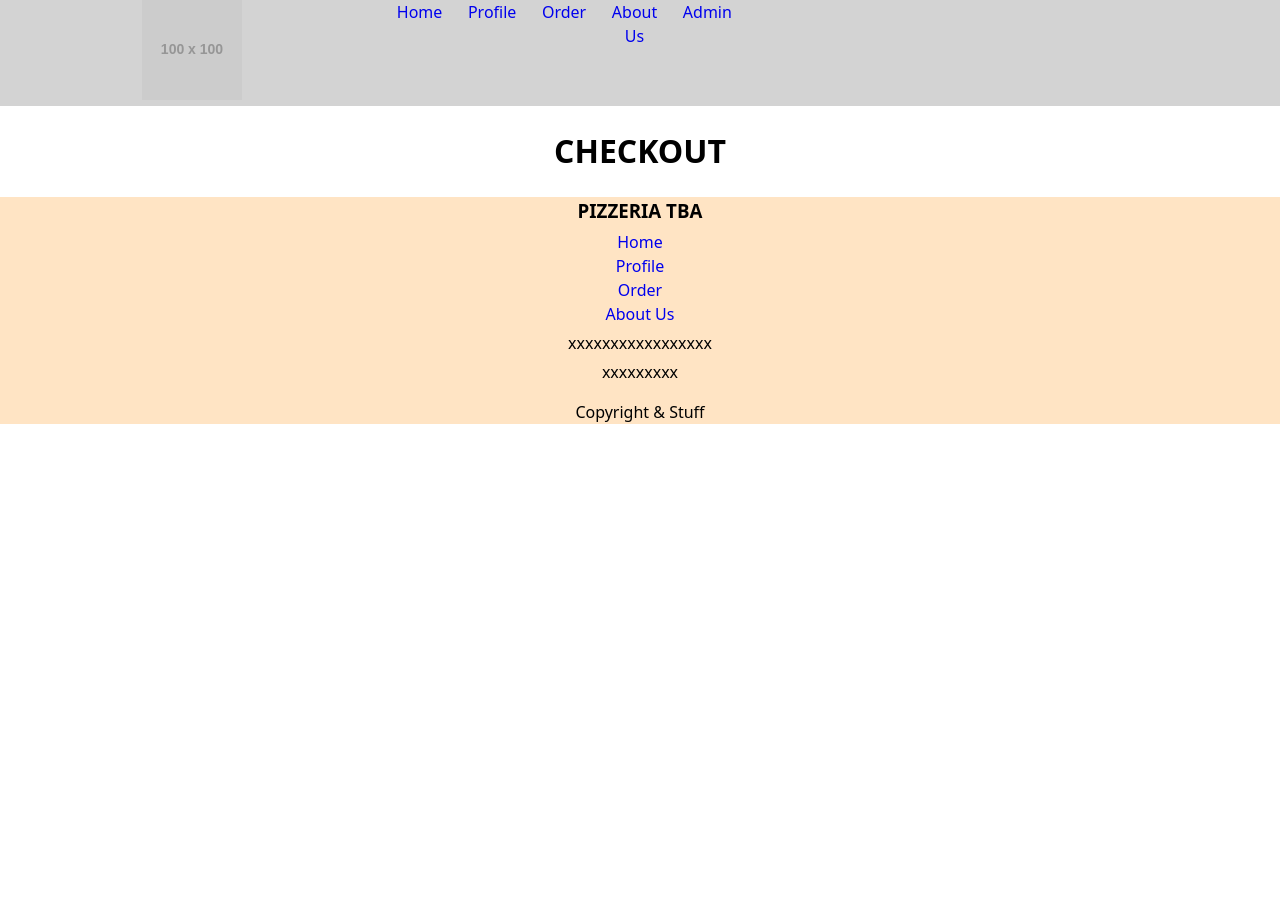
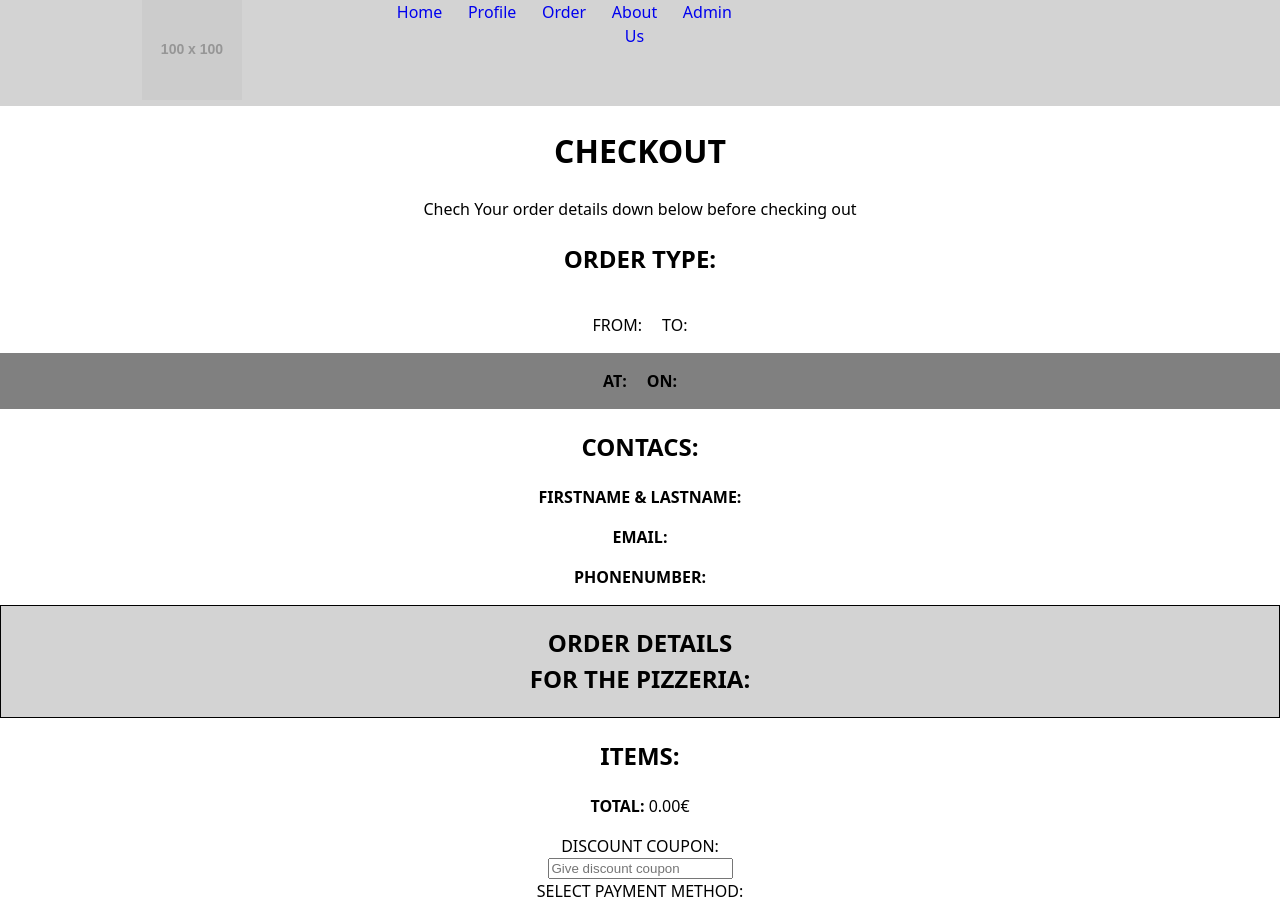
Before and after one commit to smpkl/PizzeriaWebProject-Front, a React (Vite) app in the folder project-frontend/: page /checkout in a window 1280 px wide. Shown: the top 902 px of the page. Before the commit the page ends 800 px from the top, so only its background shows below. Built offline with nearby package versions, Linux system fonts and the light colour scheme.

Commit message:
Added the basic layout for checkout view. Noticed and fixed Home page dailymeal not actually getting meal products from DB.

```diff
--- a/project-frontend/src/components/DeliveryForm.jsx
+++ b/project-frontend/src/components/DeliveryForm.jsx
@@ -1,16 +1,16 @@
 import {useOrderForm} from '../hooks/orderFormHooks';
-//import {useOrderContext} from '../hooks/contextHooks';
+import {useOrderContext} from '../hooks/contextHooks';
 import {useNavigate} from 'react-router';
 
 const DeliveryForm = () => {
   const navigate = useNavigate();
+  const {orderInfo} = useOrderContext();
 
   const proceedToCheckout = () => {
     navigate('/checkout');
   };
 
-  const {handleInputChange, handleSubmit, orderInputs} =
-    useOrderForm(proceedToCheckout);
+  const {handleInputChange, handleSubmit} = useOrderForm(proceedToCheckout);
 
   return (
     <>
@@ -42,7 +42,7 @@ const DeliveryForm = () => {
               style={{margin: 'auto'}}
               placeholder="Street name and number, postal code, city"
               onChange={handleInputChange}
-              value={orderInputs.userAddress}
+              value={orderInfo.userAddress}
             ></input>
             <label htmlFor="userAddress2">Building/apartment: </label>
             <input
@@ -52,7 +52,7 @@ const DeliveryForm = () => {
               style={{margin: 'auto'}}
               placeholder="e.g. Apartment B 2"
               onChange={handleInputChange}
-              value={orderInputs.userAddress2}
+              value={orderInfo.userAddress2}
             ></input>
           </div>
           {/*En tiedä mistä/miten nää pizzeria vaihtoehdot täytyy hakea. Onko vielä osa suunnitelmaa vai onko meillä vaan yksi lokaatio?*/}
@@ -62,36 +62,36 @@ const DeliveryForm = () => {
           >
             <h4>Choose a pizzeria: </h4>
             <div>
-              <label htmlFor="pizzeriaChoice1" id="pizzeriaChoice1">
-                Pizzeria 1, Osoite 1
-              </label>
+              <label htmlFor="pizzeriaChoice1">Pizzeria 1, Osoite 1</label>
               <input
+                id="pizzeriaChoice1"
                 type="radio"
                 name="pizzeriaAddress"
                 value="pizzeria-1"
                 onChange={handleInputChange}
+                checked={orderInfo.pizzeriaAddress === 'pizzeria-1'}
               ></input>
             </div>
             <div>
-              <label htmlFor="pizzeriaChoice2" id="pizzeriaChoice2">
-                Pizzeria 2, Osoite 2
-              </label>
+              <label htmlFor="pizzeriaChoice2">Pizzeria 2, Osoite 2</label>
               <input
+                id="pizzeriaChoice2"
                 type="radio"
                 name="pizzeriaAddress"
                 value="pizzeria-2"
                 onChange={handleInputChange}
+                checked={orderInfo.pizzeriaAddress === 'pizzeria-2'}
               ></input>
             </div>
             <div>
-              <label htmlFor="pizzeriaChoice2" id="pizzeriaChoice2">
-                Pizzeria 3, Osoite 3
-              </label>
+              <label htmlFor="pizzeriaChoice3">Pizzeria 3, Osoite 3</label>
               <input
+                id="pizzeriaChoice3"
                 type="radio"
                 name="pizzeriaAddress"
                 value="pizzeria-3"
                 onChange={handleInputChange}
+                checked={orderInfo.pizzeriaAddress === 'pizzeria-3'}
               ></input>
             </div>
           </div>
@@ -112,6 +112,7 @@ const DeliveryForm = () => {
               id="time-option1"
               value="preorder"
               onChange={handleInputChange}
+              checked={orderInfo.timeOption === 'preorder'}
             ></input>
             <label htmlFor="time-option2">NOW</label>
             <input
@@ -120,8 +121,9 @@ const DeliveryForm = () => {
               id="time-option2"
               value="now"
               onChange={handleInputChange}
+              checked={orderInfo.timeOption === 'now'}
             ></input>
-            {orderInputs.timeOption === 'preorder' && (
+            {orderInfo.timeOption === 'preorder' && (
               <div>
                 <label htmlFor="day-input">DATE: </label>
                 <input
@@ -129,7 +131,7 @@ const DeliveryForm = () => {
                   name="day"
                   id="day-input"
                   onChange={handleInputChange}
-                  value={orderInputs.day}
+                  value={orderInfo.day}
                 ></input>
                 <label htmlFor="time-input">TIME: </label>
                 <input
@@ -137,7 +139,7 @@ const DeliveryForm = () => {
                   name="time"
                   id="time-input"
                   onChange={handleInputChange}
-                  value={orderInputs.time}
+                  value={orderInfo.time}
                 ></input>
               </div>
             )}
@@ -159,7 +161,7 @@ const DeliveryForm = () => {
               style={{margin: 'auto'}}
               placeholder="Firstname Lastname"
               onChange={handleInputChange}
-              value={orderInputs.name}
+              value={orderInfo.name}
             ></input>
             <label htmlFor="phonenumber">PHONENUMBER: </label>
             <input
@@ -169,7 +171,7 @@ const DeliveryForm = () => {
               style={{margin: 'auto'}}
               placeholder="e.g. 050 000 000 00"
               onChange={handleInputChange}
-              value={orderInputs.phonenumber}
+              value={orderInfo.phonenumber}
             ></input>
             <label htmlFor="email">EMAIL: </label>
             <input
@@ -179,7 +181,7 @@ const DeliveryForm = () => {
               style={{margin: 'auto'}}
               placeholder="Email address"
               onChange={handleInputChange}
-              value={orderInputs.email}
+              value={orderInfo.email}
             ></input>
           </div>
           <div
@@ -196,7 +198,7 @@ const DeliveryForm = () => {
               placeholder="Type details for the pizzeria here"
               style={{margin: 'auto'}}
               onChange={handleInputChange}
-              value={orderInputs.details}
+              value={orderInfo.details}
             ></textarea>
           </div>
         </form>
--- a/project-frontend/src/components/MealItem.jsx
+++ b/project-frontend/src/components/MealItem.jsx
@@ -3,6 +3,7 @@ import {useOrderContext} from '../hooks/contextHooks';
 const MealItem = ({item}) => {
   const {handleMealAdd} = useOrderContext();
   const products = item.products;
+  console.log(item);
   return (
     <>
       <div
@@ -35,7 +36,7 @@ const MealItem = ({item}) => {
           <h4>Products included in the meal:</h4>
           <ul className="meal-products-ul">
             {products.map((product) => (
-              <li>
+              <li key={`meal-product-${product.id}`}>
                 <a href={`#product-${product.id}`} style={{width: '100%'}}>
                   {product.name}
                 </a>
--- a/project-frontend/src/hooks/orderFormHooks.js
+++ b/project-frontend/src/hooks/orderFormHooks.js
@@ -20,7 +20,7 @@ const useOrderForm = (callback) => {
   return {
     handleSubmit,
     handleInputChange,
-    orderInputs: orderInfo,
+    orderInfo,
   };
 };
 
--- a/project-frontend/src/views/general/Checkout.jsx
+++ b/project-frontend/src/views/general/Checkout.jsx
@@ -1,8 +1,178 @@
-// Tilauksen viimeistely (se toinen vaihe) Tarvitaanko erikseen?
+import {useNavigate} from 'react-router';
+import {useOrderContext} from '../../hooks/contextHooks';
+
 const CheckOut = () => {
+  const navigate = useNavigate();
+  const {orderInfo, orderType, orderProducts, orderMeals, orderPrice} =
+    useOrderContext();
+
+  console.log(orderProducts);
+
   return (
     <>
       <h1>CHECKOUT</h1>
+      <p>Chech Your order details down below before checking out</p>
+      <div style={{textAlign: 'center'}}>
+        <h2>ORDER TYPE: {orderType}</h2>
+        <div
+          style={{display: 'flex', margin: 'auto', justifyContent: 'center'}}
+        >
+          <div style={{marginRight: '10px'}}>
+            <p>FROM:</p>
+            <p>{orderInfo.pizzeriaAddress}</p>
+          </div>
+          <div style={{marginLeft: '10px'}}>
+            <p>TO:</p>
+            <p>
+              {orderInfo.userAddress} {orderInfo.userAddress2}
+            </p>
+          </div>
+        </div>
+      </div>
+      <div style={{backgroundColor: 'gray'}}>
+        {orderType === 'delivery' && <h2>DELIVERY TIME: </h2>}
+        {orderType === 'pick-up' && <h2>PICK UP TIME: </h2>}
+        {orderType === 'atPizzeria' && <h2>READY AT: </h2>}
+        <div
+          style={{display: 'flex', margin: 'auto', justifyContent: 'center'}}
+        >
+          <p style={{marginRight: '10px'}}>
+            <b>AT: </b> {orderInfo.time}
+          </p>
+          <p style={{marginLeft: '10px'}}>
+            <b>ON: </b> {orderInfo.day}
+          </p>
+        </div>
+      </div>
+      <div>
+        <h2>CONTACS: </h2>
+        <div>
+          <p>
+            <b>FIRSTNAME & LASTNAME:</b>
+          </p>
+          <p>{orderInfo.name}</p>
+          <p>
+            <b>EMAIL:</b>
+          </p>
+          <p>{orderInfo.email}</p>
+          <p>
+            <b>PHONENUMBER:</b>
+          </p>
+          <p>{orderInfo.phonenumber}</p>
+        </div>
+      </div>
+      <div style={{backgroundColor: 'lightgray', border: '1px solid black'}}>
+        <h2>
+          ORDER DETAILS
+          <br />
+          FOR THE PIZZERIA:
+        </h2>
+        <p style={{backgroundColor: 'white', width: '90%', margin: 'auto'}}>
+          {orderInfo.details}
+        </p>
+      </div>
+      <div>
+        <h2>ITEMS:</h2>
+        <div>
+          {orderProducts.map((p) => (
+            <div
+              key={`choP-${p.product.id}`}
+              style={{
+                display: 'flex',
+                margin: 'auto',
+                justifyContent: 'center',
+                border: '1px solid black',
+              }}
+            >
+              <div>
+                <img
+                  src={
+                    p.product.filename
+                      ? `http://127.0.0.1:3000/api/v1/uploads/${p.product.filename}`
+                      : 'https://placehold.co/120x120/green/white?text=PRODUCT'
+                  }
+                  alt={`Product ${p.product.name}`}
+                  style={{width: '90px'}}
+                />
+              </div>
+              <div style={{textAlign: 'left', marginLeft: '20px'}}>
+                <p>
+                  <b>{p.product.name}</b> - {p.quantity} pcs
+                </p>
+                <p>
+                  {p.product.price}€ x {p.quantity}
+                </p>
+              </div>
+            </div>
+          ))}
+          {orderMeals.map((m) => (
+            <div
+              key={`choM-${m.meal.id}`}
+              style={{
+                display: 'flex',
+                margin: 'auto',
+                justifyContent: 'center',
+                border: '1px solid black',
+              }}
+            >
+              <div>
+                <img
+                  src={
+                    m.meal.filename
+                      ? `http://127.0.0.1:3000/api/v1/uploads/${m.meal.filename}`
+                      : 'https://placehold.co/120x120/green/white?text=PRODUCT'
+                  }
+                  alt={`Product ${m.meal.name}`}
+                  style={{width: '90px'}}
+                />
+              </div>
+              <div style={{textAlign: 'left', marginLeft: '20px'}}>
+                <p>
+                  <b>{m.meal.name}</b> - {m.quantity} pcs
+                </p>
+                <p>
+                  {m.meal.price}€ x {m.quantity}
+                </p>
+              </div>
+            </div>
+          ))}
+        </div>
+        <p>
+          <b>TOTAL: </b> {orderPrice.toFixed(2)}€
+        </p>
+      </div>
+      <div>
+        <form
+          action=""
+          style={{display: 'flex', flexDirection: 'column', margin: 'auto'}}
+        >
+          <label htmlFor="coupon-input">DISCOUNT COUPON: </label>
+          <input
+            type="text"
+            name="coupon"
+            id="coupon-input"
+            placeholder="Give discount coupon"
+            style={{margin: 'auto'}}
+          />
+          <label htmlFor="payment-type">SELECT PAYMENT METHOD: </label>
+          <select
+            name="payment-type"
+            id="payment-type"
+            style={{margin: 'auto'}}
+          >
+            <option value="bill">Klarna</option>
+            <option value="creditcard">Card</option>
+            <option value="at-pickup">At pickup</option>
+            <option value="bank">Online bank</option>
+          </select>
+        </form>
+      </div>
+      <div style={{display: 'flex', flexDirection: 'column', margin: 'auto'}}>
+        <button style={{margin: 'auto'}}>ORDER</button>
+        <button onClick={() => navigate('/order')} style={{margin: 'auto'}}>
+          EDIT ORDER
+        </button>
+      </div>
     </>
   );
 };
--- a/project-frontend/src/views/general/Home.jsx
+++ b/project-frontend/src/views/general/Home.jsx
@@ -92,7 +92,7 @@ const Home = () => {
       </div>
       <div id="meal-of-the-day" style={{backgroundColor: 'goldenrod'}}>
         <h2>Meal of the Day</h2>
-        {dailyMeal && <MenuItem key={dailyMeal.id} item={dailyMeal} />}
+        {dailyMeal && <MealItem key={dailyMeal.id} item={dailyMeal} />}
       </div>
       <div id="menu-container">
         <h2>MENU</h2>
@@ -106,14 +106,14 @@ const Home = () => {
         <div id="menu">
           {menuProducts.map((item) => (
             <MenuItem
-              key={item.id}
+              key={`product-${item.id}`}
               item={item}
               //setSelectedItem={setSelectedItem}
             />
           ))}
           {menuMeals.map((item) => (
             <MealItem
-              key={item.id}
+              key={`meal-${item.id}`}
               item={item}
               //setSelectedItem={setSelectedItem}
             />
```
Also changed, not shown: project-frontend/src/contexts/OrderContext.jsx (+26 -13 lines), project-frontend/src/hooks/apiHooks.js (+6 -1 lines), project-frontend/src/views/general/Order.jsx (+9 -3 lines).
